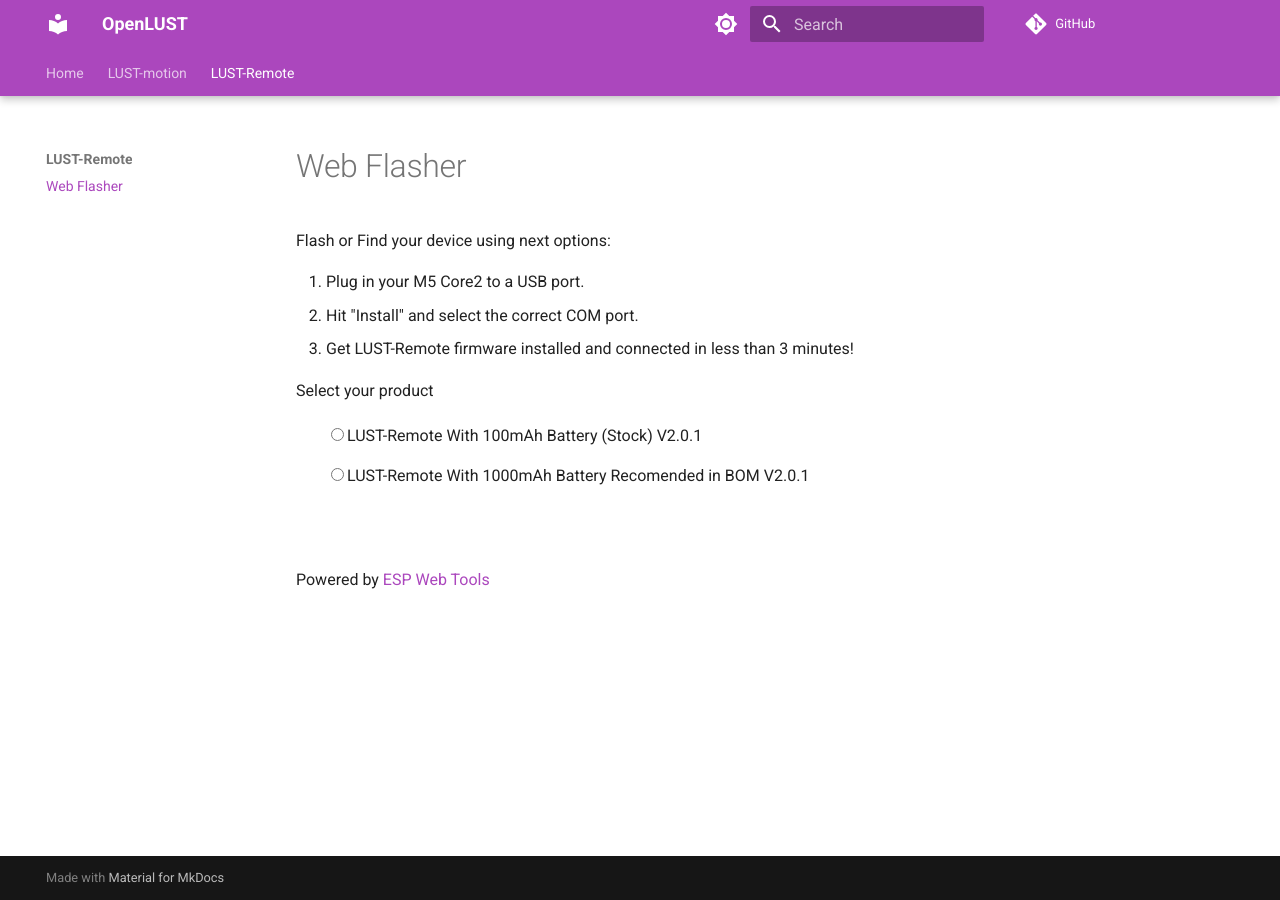
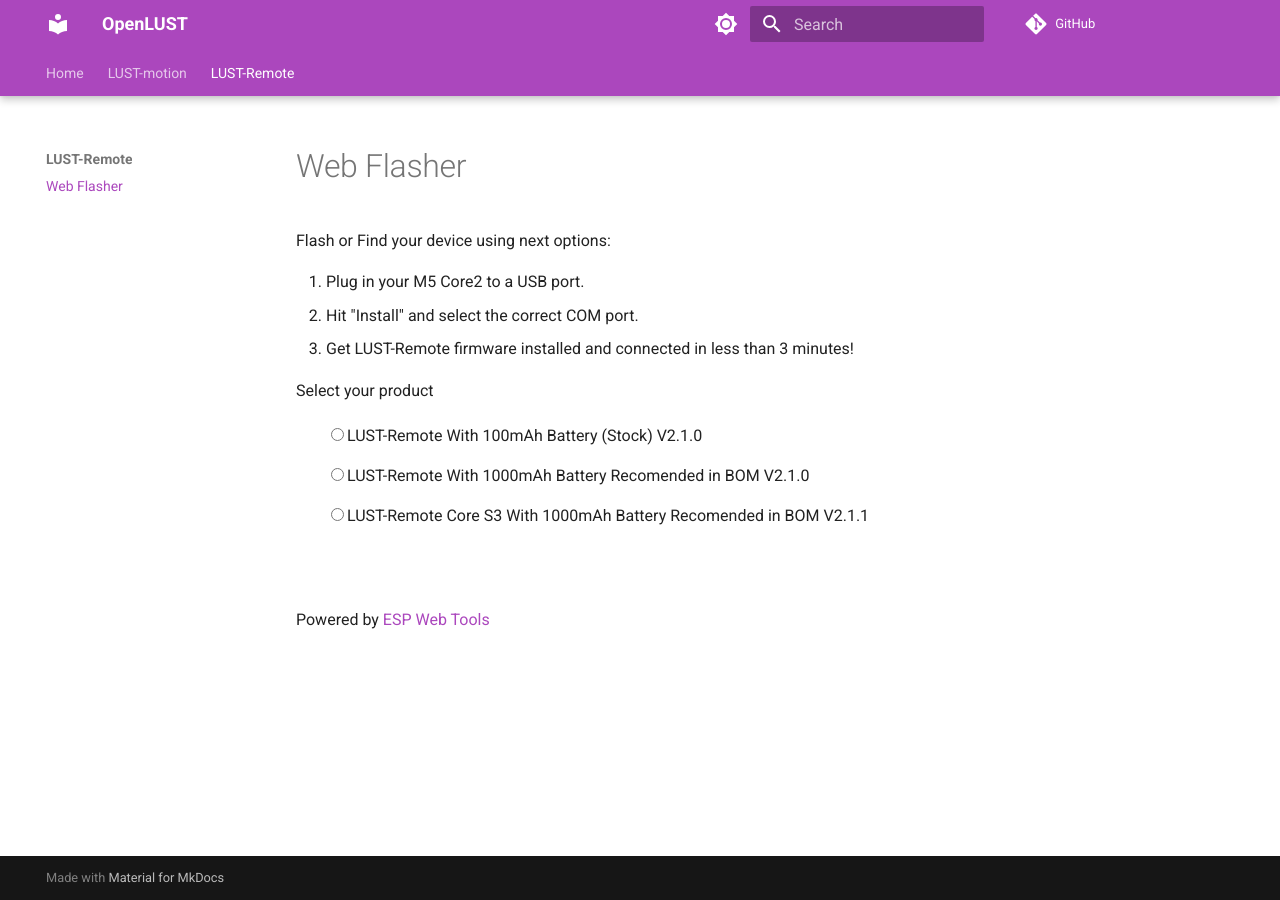
Before and after one commit to openlust/docs, an MkDocs documentation site: the page built from docs/lust-remote/lustremote-firmware.md, in a window 1280 px wide. Built offline with MkDocs 1.6.1 and Material for MkDocs 9.7.7, drawn with Linux system fonts in a browser that asks for light colours; comment, search, counter and statistics services are not loaded.

Commit message:
Upgrade FirmwareFlasher with FW 2.1.0

```diff
--- a/docs/lust-remote/files/manifest_100mAh.json
+++ b/docs/lust-remote/files/manifest_100mAh.json
@@ -1,6 +1,6 @@
 {
     "name": "M5-Remote-100mAh",
-    "version": "V2.0.1",
+    "version": "V2.1.0",
     "home_assistant_domain": "",
     "funding_url": "",
     "new_install_prompt_erase": false,
--- a/docs/lust-remote/files/manifest_1000mAh.json
+++ b/docs/lust-remote/files/manifest_s3.json
@@ -1,6 +1,6 @@
 {
     "name": "M5-Remote-1000mAh",
-    "version": "V2.0.1",
+    "version": "V2.1.0",
     "home_assistant_domain": "",
     "funding_url": "",
     "new_install_prompt_erase": false,
@@ -8,7 +8,7 @@
       {
         "chipFamily": "ESP32",
         "parts": [
-          { "path": "firmware_1000mAh.bin", "offset": 0 }
+          { "path": "s3-firmware.bin", "offset": 0 }
         ]
       }
     ]
--- a/docs/lust-remote/lustremote-firmware.md
+++ b/docs/lust-remote/lustremote-firmware.md
@@ -36,10 +36,13 @@
 <p>Select your product</p>
 <ul class="radios">
 <li>
-    <label><input type="radio" name="type" value="100mAh" />LUST-Remote With 100mAh Battery (Stock) V2.0.1</label>
+    <label><input type="radio" name="type" value="100mAh" />LUST-Remote With 100mAh Battery (Stock) V2.1.0</label>
 </li>
 <li>
-    <label><input type="radio" name="type" value="1000mAh" />LUST-Remote With 1000mAh Battery Recomended in BOM V2.0.1</label>
+    <label><input type="radio" name="type" value="1000mAh" />LUST-Remote With 1000mAh Battery Recomended in BOM V2.1.0</label>
+</li>
+<li>
+    <label><input type="radio" name="type" value="S3" />LUST-Remote Core S3 With 1000mAh Battery Recomended in BOM V2.1.1</label>
 </li>
 </ul>
 <p class="button-row" align="center">
```
Also changed, not shown: 3 other files.
